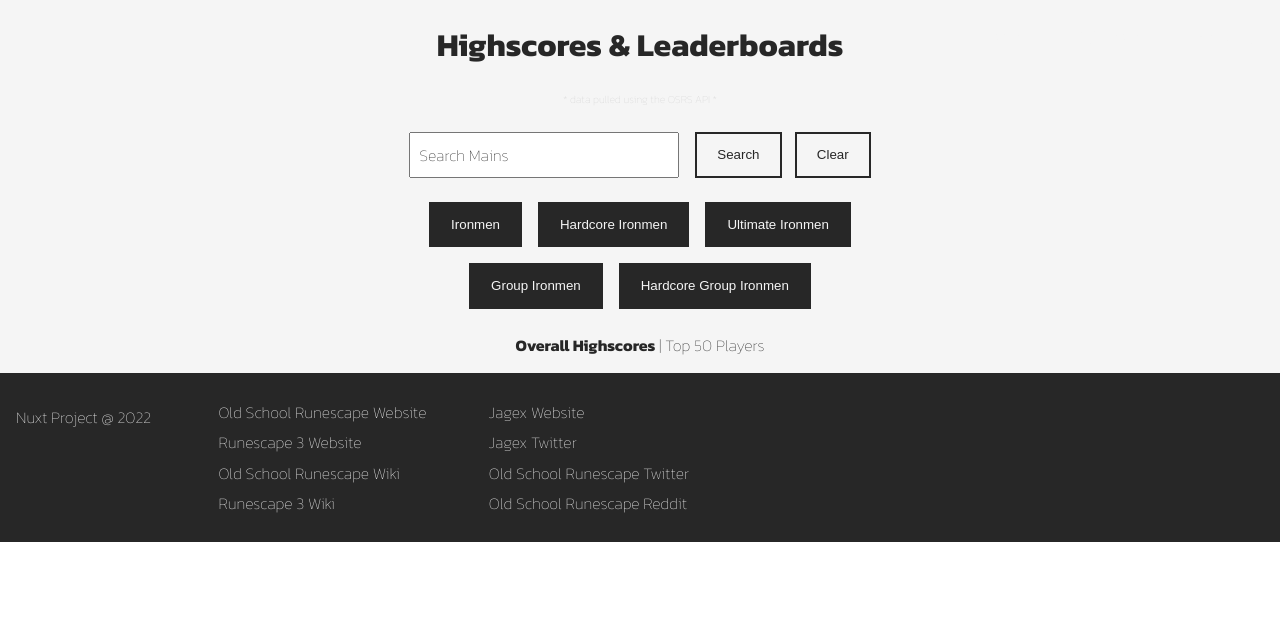
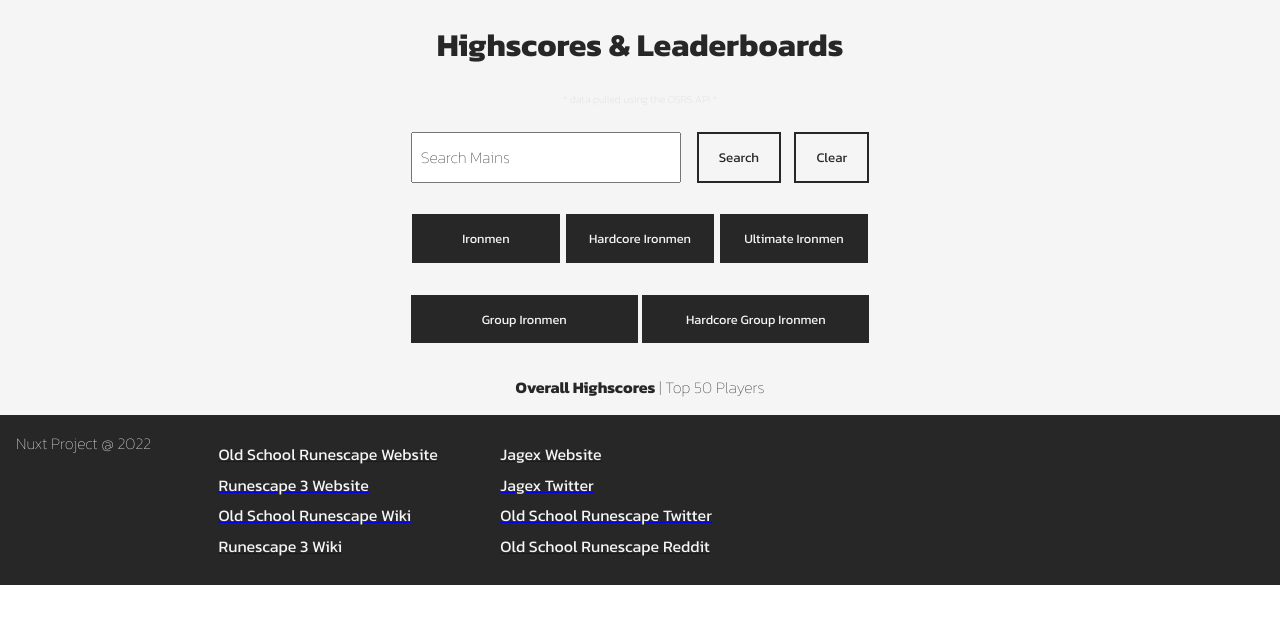
Before and after one commit to jm-dixon/OSRS-Fan-Project, a Nuxt app: page /highscores in a window 1280 px wide. Shown: the top 624 px of the page. Built offline with nearby package versions, Linux system fonts and the light colour scheme.

Commit message:
adding new 'global.css' file, made styling changes to 'Highscores.vue' account type buttons and group selection buttons

```diff
--- a/assets/css/flexbox.css
+++ b/assets/css/flexbox.css
@@ -52,6 +52,9 @@ styles for flex containers
 }
 .jc-sb {
     justify-content: space-between;
+}
+.jc-se {
+    justify-content: space-evenly;
 }
 .jc-b {
     justify-content: baseline;
--- /dev/null
+++ b/assets/css/global.css
@@ -0,0 +1,24 @@
+/*
+handles global css styles
+*/
+
+/* Google Fonts */
+@import url('https://fonts.googleapis.com/css2?family=Kanit:wght@100;400;700&display=swap');
+
+body {
+    margin: 0;
+}
+p, pre {
+    font-family: "Kanit", sans-serif;
+    margin: 0;
+    color: var(--color-grey);
+}
+a, li {
+    font-family: "Kanit", sans-serif;
+}
+h1, h2, h3 {
+    font-family: "Kanit", sans-serif;
+}
+button, input, textarea {
+    font-family: "Kanit", sans-serif;
+}
--- a/assets/css/stylesheet.css
+++ b/assets/css/stylesheet.css
@@ -10,19 +10,7 @@ hgroup {
   font-weight: 200;
   color: #272727;
 }
-a {
-  font-family: 'Kanit', sans-serif;
-  font-weight: 400;
-  text-decoration: none;
-}
-li {
-  font-family: 'Kanit', sans-serif;
-  font-weight: 200;
-}
 /* multiple page styles */
-body {
-  margin: 0 !important;
-}
 button {
   padding: 1em 1.5em 1em 1.5em;
   background-color: whitesmoke;
--- a/components/AppFooter.vue
+++ b/components/AppFooter.vue
@@ -74,7 +74,7 @@ export default {
 <style type="text/css">
 .footerNavbar {
   text-align: left;
-  background-color: #272727;
+  background-color: var(--color-grey);
   width: 100%;
   display: flex;
 }
--- a/nuxt.config.js
+++ b/nuxt.config.js
@@ -22,6 +22,7 @@ export default {
   // Global CSS: https://go.nuxtjs.dev/config-css
   css: [
     '@/assets/css/stylesheet.css',
+    '@/assets/css/global.css',
     '@/assets/css/flexbox.css',
     '@/assets/css/vars.css',
     '@/assets/css/colours.css'
--- a/pages/highscores.vue
+++ b/pages/highscores.vue
@@ -21,23 +21,23 @@
           </button>
         </div>
       </div>
-      <div class="Highscores__accountTypes flex jc-c ac-c ff-r-w">
-        <div>
+      <div class="Highscores__accountTypes flex jc-se ac-c ff-r-w">
+        <div class="flex jc-fs">
           <button type="button" @click="updateSearchParameters">Ironmen</button>
         </div>
-        <div>
+        <div class="flex jc-c">
           <button type="button" @click="updateSearchParameters">Hardcore Ironmen</button>
         </div>
-        <div>
+        <div class="flex jc-fe">
           <button type="button" @click="updateSearchParameters">Ultimate Ironmen</button>
         </div>
       </div>
 
-      <div class="Highscores__groupAccounts flex jc-c ac-c ff-r-w">
-        <div>
+      <div class="Highscores__groupAccounts flex jc-se ac-c ff-r-w">
+        <div class="flex jc-fs">
           <button type="button" @click="updateSearchParameters">Group Ironmen</button>
         </div>
-        <div>
+        <div class="flex jc-fe">
           <button type="button" @click="updateSearchParameters">Hardcore Group Ironmen</button>
         </div>
       </div>
@@ -190,19 +190,25 @@ export default {
 .Highscores__accountTypes {
   padding-top: var(--padding-md);
 }
-.Highscores__groupAccounts div {
-  margin: var(--margin-sm);
+.Highscores__accountTypes > div {
+  width: 33% !important;
 }
-.Highscores__groupAccounts button {
+.Highscores__accountTypes > div > button {
   background-color: var(--color-grey);
   color: var(--color-whiteSmoke);
+  margin: var(--margin-sm) 0 var(--margin-sm) 0;
+  width: 98%;
+  font-size: 0.8em;
 }
-.Highscores__accountTypes div {
-  margin: var(--margin-sm);
+.Highscores__groupAccounts > div {
+  width: 50% !important;
 }
-.Highscores__accountTypes button {
+.Highscores__groupAccounts > div > button {
   background-color: var(--color-grey);
   color: var(--color-whiteSmoke);
+  margin: var(--margin-sm) 0 var(--margin-sm) 0;
+  width: 99%;
+  font-size: 0.8em;
 }
 .Highscores__groupSizes div {
   margin: var(--margin-sm);
@@ -211,64 +217,10 @@ export default {
   background-color: var(--color-grey);
   color: var(--color-whiteSmoke);
 }
-
-/* .Highscores__subPageTitle {
-  font-size: 1.5em;
-  width: 100%;
-  text-align: center;
+.Highscores__default {
+  margin-top: var(--margin-md);
 }
-.Highscores__statisticsSubTitle {
-  font-size: 0.5em;
-  width: 100%;
-  text-align: center;
+.Highscores__default > p {
+  margin-bottom: var(--margin-md);
 }
-.Highscores__searchContainer {
-  padding: 0.5em 0.5em 0.5em 0.5em;
-  width: 100%;
-  margin: 1em 0 1em 0;
-  border: 2px solid var(--color-whiteSmoke);
-}
-.Highscores__highscoresSearch {
-  width: 55%;
-}
-.highscoresSearch input {
-  width: 100%;
-  padding: 1em 0 1em 1em;
-  border: 2px solid var(--color-grey);
-}
-.Highscores__highscoreButtons {
-  width: 41%;
-  float: right;
-}
-.Highscores__highscoreButtons button {
-  width: 48%;
-  border: 2px solid #272727;
-  padding: 1em 0 1em 0;
-  margin: 0;
-  margin: 0 0.25em 0 0;
-}
-.Highscores_highscoreButtons:last-child {
-  color: var(--color-whiteSmoke);
-  background-color: var(--color-grey);
-}
-.Highscores__alternateSearches {
-  padding: 0.5em 0.5em 0.5em 0.5em;
-  border: 2px solid var(--color-whiteSmoke);
-  width: 100%;
-}
-.Highscores__alternateSearches div {
-  width: 32%;
-  margin: 0.5em 0.25em 0.5em 0.25em;
-}
-.Highscores__alternateSearches button {
-  width: 100%;
-  background-color: var(--color-grey);
-  color: var(--color-whiteSmoke);
-}
-.Highscores__groupButtons {
-  width: 48% !important;
-}
-.Highscores__groupButtons button {
-  width: 100% !important;
-} */
 </style>
```
